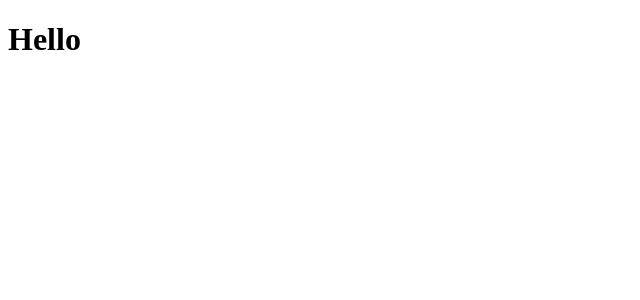
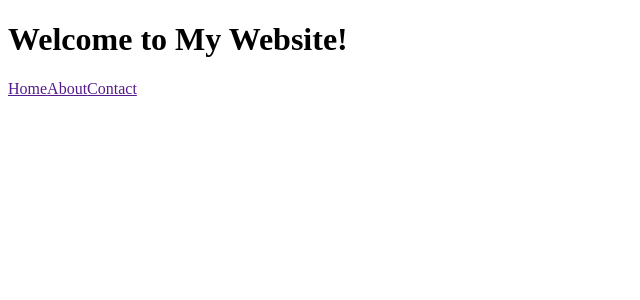
Before and after one commit to gahoccode215/reactjs-craftsman, a React (Vite) app in the folder vite-project/: page / in a window 1280 px wide. Shown: the top 300 px of the page, without its empty margins (0-640 px from the left). Built offline with nearby package versions, Linux system fonts and the light colour scheme.

Commit message:
Tạo Header component

```diff
--- a/vite-project/src/App.jsx
+++ b/vite-project/src/App.jsx
@@ -1,7 +1,12 @@
 import Greet from "./components/Greeting";
+import Header from "./components/Header";
 
 const App = () => {
-  return <Greet />
+  return(
+    <div>
+      <Header />
+    </div>
+  )
 };
 
 export default App;
--- /dev/null
+++ b/vite-project/src/components/Header.jsx
@@ -0,0 +1,16 @@
+import React from 'react'
+
+const Header = () => {
+    return (
+        <div>
+            <h1>Welcome to My Website!</h1>
+            <nav>
+                <a href="">Home</a>
+                <a href="">About</a>
+                <a href="">Contact</a>
+            </nav>
+        </div>
+    )
+}
+
+export default Header
```
Also changed, not shown: 1 other file (tests, documents, lock files or other folders).
